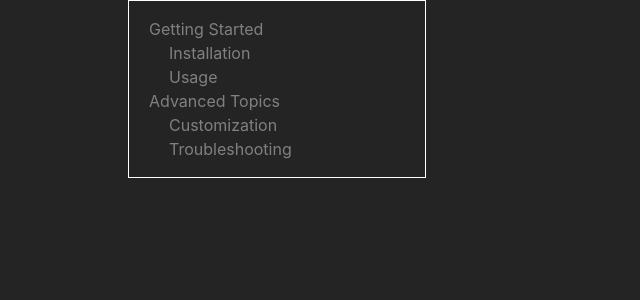
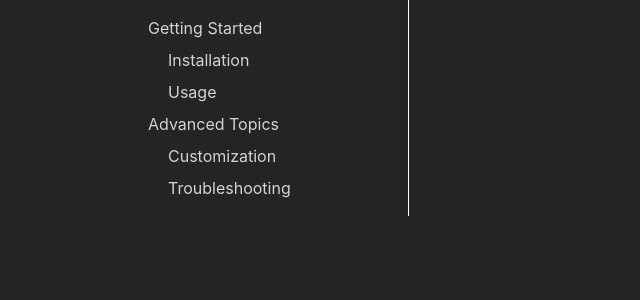
Before and after one commit to Aadv1k/react-document, a React (Vite) app: page / in a window 1280 px wide. Shown: the top 300 px of the page, without its empty margins (0-640 px from the left). Built offline with nearby package versions, Linux system fonts and the light colour scheme.

Commit message:
Better CSS and update the mockData

```diff
--- a/src/App.css
+++ b/src/App.css
@@ -1,3 +1,9 @@
+.ReactDocument-Menu {
+    padding: .75rem;
+    border-right: 1px solid white;
+    width: 25%;
+}
+
 .ReactDocument-MenuTitle {
     font-weight: bold;
     text-transform: uppercase;
@@ -9,6 +15,7 @@
     display: flex;
 }
 
+
 .ReactDocument-MenuList--close {
     display: none;
 }
@@ -17,18 +24,27 @@
 .ReactDocument-MenuItem {
     text-decoration: none;
     width: 100%;
-    color: gray;
+    padding-block: 0.25rem;
+    padding-left: 0.5rem;
+
+    transition: 250ms ease;
+    cursor: pointer;
+    border-radius: 3px;
 }
 
-.ReactDocument-Menu {
-    padding: 1rem 1.25rem;
-    border: 1px solid white;
-    width: 25%;
+.ReactDocument-MenuItem:hover {
+    background: #191919;
+}
+
+
+.ReactDocument-MenuItem a {
+    color: lightgray;
+    text-decoration: none;
 }
 
 .ReactDocument-MenuList {
     list-style: none;
-    padding-left: 1.25rem;
+    padding-left: 0.75rem;
     flex-direction: column;
 }
 
@@ -36,8 +52,9 @@
     display: flex;
     flex-direction: column;
     justify-content: space-between;
-    padding-inline: 0.75rem;
+    padding-inline: 2rem;
     width: 80%;
+    gap: 1.25rem;
 }
 
 .ReactDocument-ButtonGroup {
--- a/src/App.tsx
+++ b/src/App.tsx
@@ -2,23 +2,21 @@ import React, { useState, useEffect } from 'react';
 import { BrowserRouter, Routes, Route, useNavigate } from 'react-router-dom';
 import DocumentStore from './DocumentStore';
 import Menu from './Menu';
-import Viewer from './Viewer'; // Assuming you have a Viewer component
+import Viewer from './Viewer';
 import mockData from './mockData';
 import './App.css';
 
 export default function App() {
   const navigate = useNavigate();
-  const [store, setStore] = useState(null); // Initially, set the store to null
+  const [store, setStore] = useState(null);
 
   useEffect(() => {
-    // Load the store when the component mounts
     const newStore = new DocumentStore();
     mockData.forEach(page => newStore.set(page));
-    setStore(newStore); // Set the store when it's ready
+    setStore(newStore);
   }, []);
 
   if (!store) {
-    // Display a loading message or spinner while the store is loading
     return <div>Loading...</div>;
   }
 
@@ -31,7 +29,12 @@ export default function App() {
       <Menu collapsible={false} store={store} linkAs="a" linkHrefProp="href" onLinkClick={navigate} />
       <Routes>
         {store.getNormalized().map((page, index) => (
-          <Route key={index} path={page.url} element={<Viewer pages={store.getNormalized()} currentPage={page} />} />
+          <Route key={index} path={page.url} element={<Viewer
+                                                          pages={store.getNormalized()}
+                                                          currentPage={page}
+                                                          onPrevClick={navigate}
+                                                          onNextClick={navigate}
+                                                      />} />
         ))}
       </Routes>
     </section>
--- a/src/Menu.tsx
+++ b/src/Menu.tsx
@@ -33,10 +33,10 @@ function MenuItem({ page, linkAs, linkHrefProp, onLinkClick, collapsible }: Menu
   if (page.children.length > 0) {
     content = (
       <>
-        <div>
+        <div className="ReactDocument-MenuItem">
           <LinkComponent
             onClick={handleLinkClick}
-            className={`ReactDocument-MenuItem ${!page.content ? 'ReactDocument-MenuTitle' : ''}`}
+            className={`${!page.content ? 'ReactDocument-MenuTitle' : ''}`}
             {...linkPropObj}
           >
             {page.title}
@@ -44,7 +44,7 @@ function MenuItem({ page, linkAs, linkHrefProp, onLinkClick, collapsible }: Menu
         </div>
         <ul className={ulClasses}>
           {page.children.map((e, index) => (
-            <li key={index}>
+            <li key={index} className="ReactDocument-MenuItem">
               <MenuItem
                 page={e}
                 linkAs={linkAs}
--- a/src/Viewer.tsx
+++ b/src/Viewer.tsx
@@ -34,8 +34,8 @@ export default function Viewer({ pages, currentPage, onPrevClick, onNextClick}:
             </div>
 
             <div className="ReactDocument-ButtonGroup">
-                {nborPages.prev && <button className="ReactDocument-Button" onClick={onPrevClick}>{nborPages.prev.url}</button>}
-                {nborPages.next && <button className="ReactDocument-Button" onClick={onNextClick}>{nborPages.next.url}</button>}
+                {nborPages.prev && <button className="ReactDocument-Button" onClick={() => onPrevClick(nborPages.prev.url)}>{nborPages.prev.url}</button>}
+                {nborPages.next && <button className="ReactDocument-Button" onClick={() => onNextClick(nborPages.next.url)}>{nborPages.next.url}</button>}
             </div>
         </div>
     );
--- a/src/mockData.ts
+++ b/src/mockData.ts
@@ -2,18 +2,18 @@ const mockData: Page = [
   {
     title: "Getting Started",
     url: "/documentation/getting-started",
-      content: "## Getting Started\nFollow these steps to get started.",
+    content: "## Getting Started\nWelcome to our software documentation. In this section, you will find everything you need to kickstart your journey with our software. Follow these steps to get started:\n1. [Installation](/documentation/getting-started/installation): Learn how to install our software.\n2. [Usage](/documentation/getting-started/usage): Discover how to use our software effectively. If you're new to our software, this is the perfect place to begin your journey.",
     children: [
       {
         title: "Installation",
         url: "/documentation/getting-started/installation",
-          content: "### Installation\nInstall our software.",
+        content: "### Installation\nInstalling our software is a straightforward process. Follow these steps:\n1. Download the latest version from our website. Make sure to select the version that matches your operating system.\n2. Run the installer and follow the on-screen instructions. It will guide you through the installation process.\n3. Complete the installation wizard, and you are now ready to use our software.",
         children: [],
       },
       {
         title: "Usage",
         url: "/documentation/getting-started/usage",
-          content: "### Usage\nLearn how to use our software.",
+        content: "### Usage\nCongratulations on successfully installing our software! Here, you will learn how to make the most out of it:\n1. Launch the application and explore the user interface. Familiarize yourself with the various menus and options.\n2. Navigate through the various features and options. Start with the basic functionalities and gradually move to more advanced features as you become more comfortable with the software.\n3. Refer to our comprehensive user guide for detailed instructions, tips, and examples to help you use our software efficiently.",
         children: [],
       },
     ],
@@ -21,18 +21,18 @@ const mockData: Page = [
   {
     title: "Advanced Topics",
     url: "/documentation/advanced-topics",
-      content: "## Advanced Topics\nExplore advanced concepts and features.",
+    content: "## Advanced Topics\nIn this section, we dive deeper into advanced concepts and features of our software. Whether you are an experienced user looking to maximize your productivity or want to explore more advanced capabilities, you'll find valuable information here.\n1. [Customization](/documentation/advanced-topics/customization): Learn how to customize our software according to your preferences, allowing you to tailor it to your specific needs.\n2. [Troubleshooting](/documentation/advanced-topics/troubleshooting): Find solutions to common issues that may arise during your usage. We've got you covered in case you encounter any challenges.",
     children: [
       {
         title: "Customization",
         url: "/documentation/advanced-topics/customization",
-          content: "### Customization\nCustomize our software.",
+        content: "### Customization\nCustomization is key to tailoring our software to your specific needs. Here's what you can do:\n1. Adjust settings and preferences to match your workflow. Personalize your software experience to make it work just the way you like it.\n2. Customize the user interface for a more personalized experience. Reorganize menus, toolbars, and shortcuts to optimize your productivity.\n3. Explore advanced options to fine-tune your software. Dive into advanced settings to unlock the full potential of our software, enabling you to customize it to meet your unique requirements.",
         children: [],
       },
       {
         title: "Troubleshooting",
         url: "/documentation/advanced-topics/troubleshooting",
-          content: "### Troubleshooting\nCommon issues and solutions.",
+        content: "### Troubleshooting\nWhile our software is robust, issues may sometimes occur. Here, you'll find solutions to common problems:\n1. Check our FAQ for quick answers to common questions. We've compiled a list of frequently asked questions to provide you with instant solutions to common queries.\n2. Troubleshoot specific error messages and issues you encounter. We've outlined step-by-step troubleshooting guides to help you address common issues that might arise.\n3. Contact our support team for additional assistance. If you can't find the solution you need, don't hesitate to reach out to our dedicated support team. We're here to help you resolve any problems you encounter.",
         children: [],
       },
     ],
```
Lines whose indentation alone changed are shown as unchanged.
